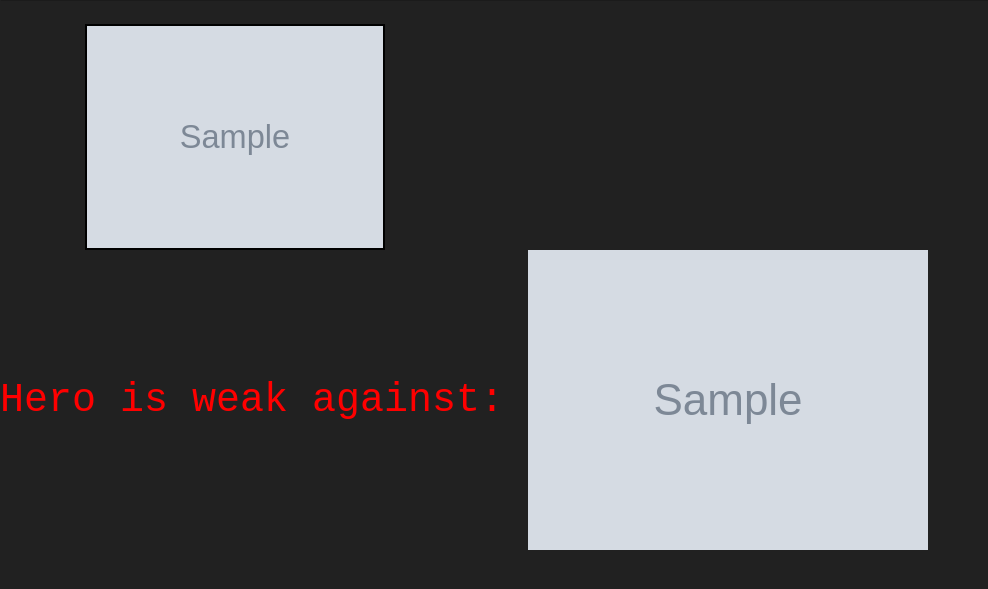
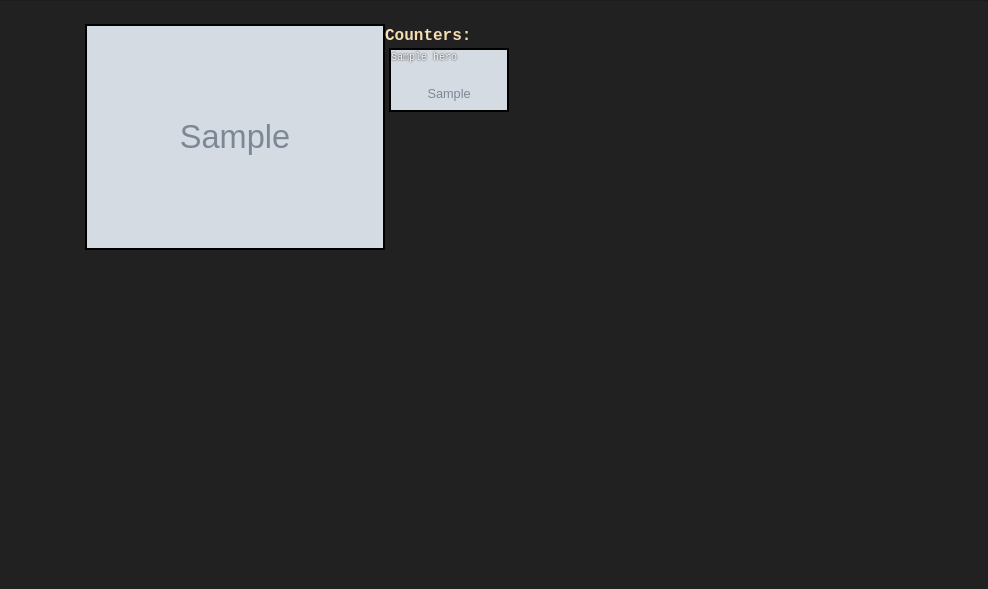
Before and after one commit to RomanJordan/dota-website-public, a Django app: a page that uses mainapp/templates/mainapp/hero_detail_view.html in a window 1280 px wide. Shown: the part 31-620 px from the top of the page, without its empty margins (0-988 px from the left). Run offline with Django 3.2, Linux system fonts and the light colour scheme; tables that the repository leaves empty hold one stand-in row (values such as "Sample post"); grey boxes marked "Sample" are stand-in pictures; some libraries are stand-ins or nearby versions.

Commit message:
Made counters links to the appropriate counters

```diff
--- a/mainapp/models.py
+++ b/mainapp/models.py
@@ -32,6 +32,8 @@ class Hero(models.Model):
     hero_base_movement_speed = models.IntegerField(default=25)
     hero_attribute_image = models.ImageField(default='Strength_attribute_symbol.png', upload_to='hero_thumbnails')
     hero_counters = models.ManyToManyField("self", blank=True, symmetrical=False)
+    hero_advantages = models.ManyToManyField("self", blank=True, symmetrical=False, related_name='advantages')
+
     slug = models.SlugField(max_length=30, null=True, blank=True)
 
 
--- a/mainapp/static/mainapp/detailstyle.css
+++ b/mainapp/static/mainapp/detailstyle.css
@@ -33,3 +33,30 @@ body{
     width: 2em;
     margin-bottom: -25px;
 }
+
+.background{
+	display: inline-block;
+	width: 120px;
+	height: 64px;
+	background-size: cover;
+	border: 2px solid black;
+
+}
+
+.name{
+	position: absolute;
+	color: white;
+	font-size: 10px;
+	text-shadow: 0px 0px 2px black;
+	z-index: 100;
+}
+
+.hrefs{
+	width: 120px;
+	height: 64px;
+	margin: 4px 4px 4px 4px;
+}
+
+.hrefs:hover{
+	opacity: 0.5;
+}
--- a/mainapp/templates/mainapp/hero_detail_view.html
+++ b/mainapp/templates/mainapp/hero_detail_view.html
@@ -17,14 +17,25 @@
         </header>
         <div class="container">
             <div class="hero-header">
-                <img src="{{  hero.hero_thumbnail.url }}" alt="" class="hero-image">
+                <img src="{{  hero.hero_thumbnail.url }}" alt="" class="hero-image"></img>
+            </div>
+            <div class="counters">
+                <div class="counter head">
+                    <strong style="color: wheat;">Counters:</strong>
+                </div>
+                {% for counter in hero.hero_counters.all %}
+                <a href="heroes/{{ counter.hero.slug }}" class="hrefs">
+                    <div style="background-image: url('{{ counter.hero_thumbnail.url }}');" class="background">
+                        <div class="name">
+                            {{ counter.hero_name }}
+                        </div>
+                    </div>
+                </a>
+
+                {% endfor %}
             </div>
         </div>
-            <h1 style="color: red;">Hero is weak against:
-                {% for counter in hero.hero_counters.all %}
-                 <img src="{{ counter.hero_thumbnail.url }}" alt="">
-                {% endfor %}
-            </h1>
+
 
 
     </body>
```
Also changed, not shown: mainapp/migrations/0017_hero_hero_advantages.py (added).
